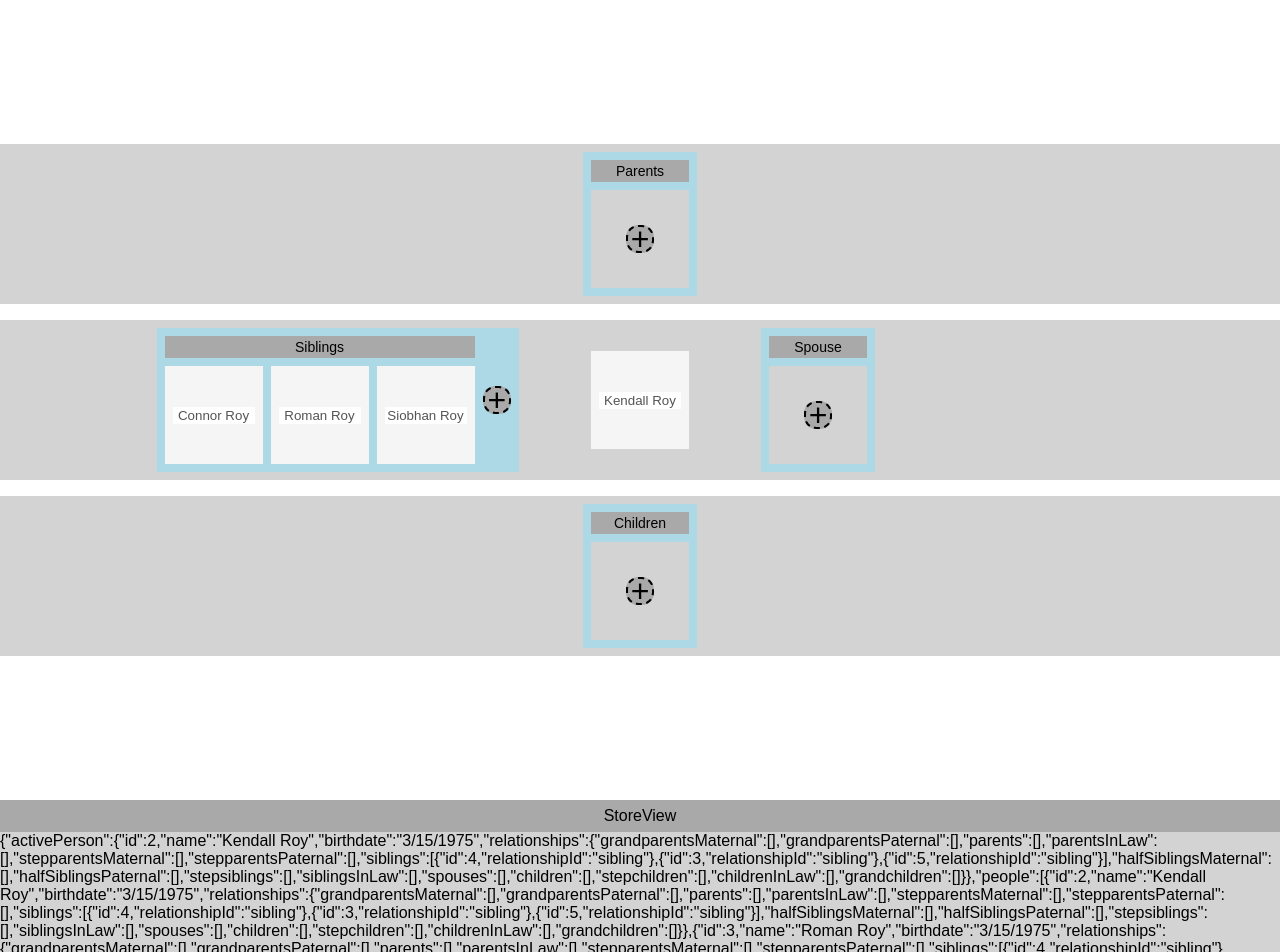
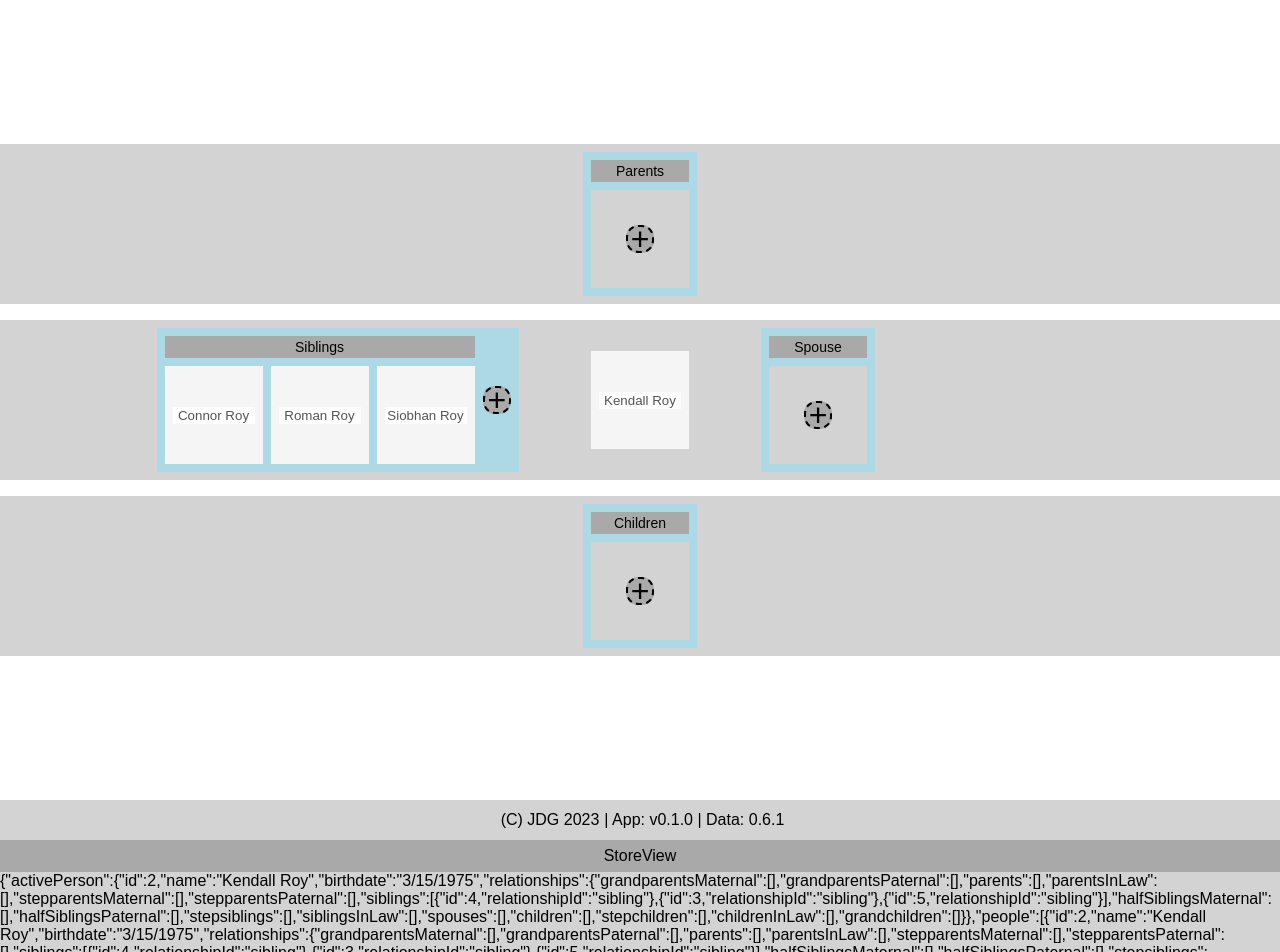
Before and after one commit to deanstein/family-tree, a Svelte app: page / in a window 1280 px wide. Shown: the top 952 px of the page. Built offline with nearby package versions, Linux system fonts and the light colour scheme.

Commit message:
Adding footer and exposing versions

```diff
--- a/src/App.svelte
+++ b/src/App.svelte
@@ -7,9 +7,14 @@
 	import PersonNode from './ui/PersonNode/PersonNode.svelte';
 	import PersonNodeGroup from './ui/NodeGroup/NodeGroup.svelte';
 	import GenerationRow from './ui/GenerationRow.svelte';
+	import Footer from './ui/Footer.svelte';
 	import StoreView from './ui/StoreView.svelte';
 	import { relationshipMap } from './stores/relationshipMap';
 
+let sAppVersion = 'v0.1.0'
+let sDataVersion = relationshipMap.sDataVersion;
+
+	// set the initial active person as the first in the list
 	if (Object.keys($familyTreeData.activePerson).length == 0) {
 		setActivePerson($familyTreeData.people[0]);
 	}
@@ -73,6 +78,7 @@
 				</GenerationRow>
 			</div>
 		</div>
+		<Footer sAppVersion={sAppVersion} sDataVersion={sDataVersion}/>
 		<StoreView />
 	</div>
 </main>
--- a/src/stores/relationshipMap.js
+++ b/src/stores/relationshipMap.js
@@ -1,8 +1,9 @@
 import familyTreeData from './familyTreeData';
 
-export const dataVersion = '0.6.0';
+export const sDataVersion = '0.6.1';
 
 export const relationshipMap = {
+	sDataVersion: sDataVersion,
 	grandparentsMaternal: {
 		id: 'grandparentsMaternal',
 		label: 'Maternal Grandparents',
@@ -276,7 +277,7 @@ export const relationshipMap = {
 };
 
 export const defaultPerson = {
-	version: dataVersion,
+	version: sDataVersion,
 	id: '0',
 	name: 'Firstname Lastname',
 	birthdate: 'unspecified',
--- a/src/stores/uiState.js
+++ b/src/stores/uiState.js
@@ -2,8 +2,8 @@ import { writable } from 'svelte/store';
 
 const uiState = {};
 
-const personIdForNodeEdit = '0';
+const sPersonIdForNodeEdit = '0';
 
-uiState['personIdForNodeEdit'] = personIdForNodeEdit;
+uiState['sPersonIdForNodeEdit'] = sPersonIdForNodeEdit;
 
 export default writable(uiState);
--- /dev/null
+++ b/src/ui/Footer.svelte
@@ -0,0 +1,38 @@
+<script>
+	export let sAppVersion;
+	export let sDataVersion;
+</script>
+
+<div id="footer-outer-container" class="footer-outer-container">
+	<div id='copyright' class='footer-item'>
+		(C) JDG 2023
+	</div>
+	<div id='version' class='footer-item'>
+		| App: {sAppVersion} | Data: {sDataVersion}
+	</div>
+</div>
+
+<style>
+	.footer-outer-container {
+		display: flex;
+		flex-direction: row;
+		align-items: center;
+		justify-content: center;
+		width: 100%;
+		width: -moz-available; /* WebKit-based browsers will ignore this. */
+		width: -webkit-fill-available; /* Mozilla-based browsers will ignore this. */
+		height: 5vh;
+
+		background-color: lightgrey;
+
+		-webkit-touch-callout: none;
+		-webkit-user-select: none;
+		-moz-user-select: none;
+		-ms-user-select: none;
+		user-select: none;
+	}
+
+	.footer-item {
+		padding-left: 5px;
+	}
+</style>
--- a/src/ui/PersonNode/PersonNode.svelte
+++ b/src/ui/PersonNode/PersonNode.svelte
@@ -69,7 +69,7 @@
 	out:send={{ key: sPersonId }}
 >
 	<div id="person-node-name" class="person-node-name {personNodeNameDynamicClass}">
-		<TextInput sInputValue={getPersonById(sPersonId).name} personId={sPersonId} />
+		<TextInput sInputValue={getPersonById(sPersonId).name} sPersonId={sPersonId} />
 	</div>
 </div>
 
--- a/src/ui/PersonNode/TextInput.svelte
+++ b/src/ui/PersonNode/TextInput.svelte
@@ -3,13 +3,13 @@
     import uiState from '../../stores/uiState';
     import { getPersonIndexById } from '../../logic/personManagement';
 
-	export let personId = undefined;
+	export let sPersonId = undefined;
 	export let sInputValue;
 
 	let bEnabled;
 
 	$: {
-		if (personId == $uiState.personIdForNodeEdit) {
+		if (sPersonId == $uiState.personIdForNodeEdit) {
 			bEnabled = true;
 		} else {
 			bEnabled = false;
@@ -40,7 +40,7 @@
         const sCurrentInputValue = event.target.value;
 
         familyTreeData.update(currentValue => {
-            let personIndex = getPersonIndexById(personId);
+            let personIndex = getPersonIndexById(sPersonId);
             currentValue.people[personIndex].name = sCurrentInputValue;
             return currentValue;
         })
```
